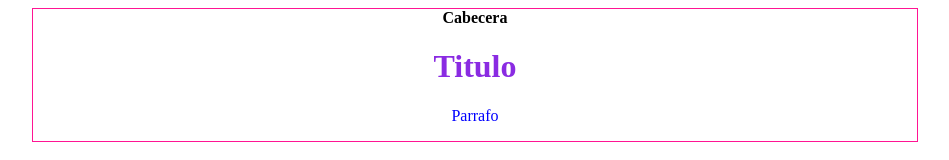
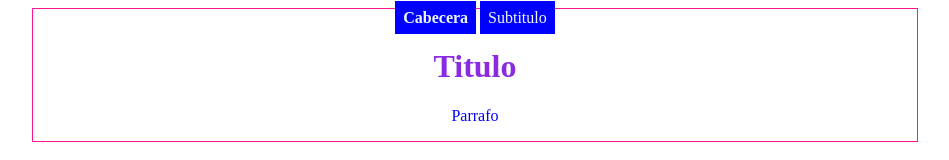
Before and after one commit to shirleynaranjo/practica-git, a plain HTML site: page index.html in a window 1280 px wide. Shown: the whole page, without its empty margins (165-1114 px from the left). Drawn offline with Linux system fonts and the light colour scheme.

Commit message:
Cambios de cabecera

```diff
--- a/css/style.css
+++ b/css/style.css
@@ -3,6 +3,14 @@
 	border: 1px solid deeppink;
 	text-align: center;
 	margin: 0 auto;
+}
+
+strong, span {
+	background: blue;
+	color: aliceblue;
+	margin: 0;
+	padding: 0.5rem;
+
 }
 
 h1 {
--- a/index.html
+++ b/index.html
@@ -9,6 +9,7 @@
 <body>
 	<main class="container">
 		<strong>Cabecera</strong>
+		<span>Subtitulo</span>
 		<h1>Titulo</h1>
 		<p>Parrafo</p>
 	</main>
```
